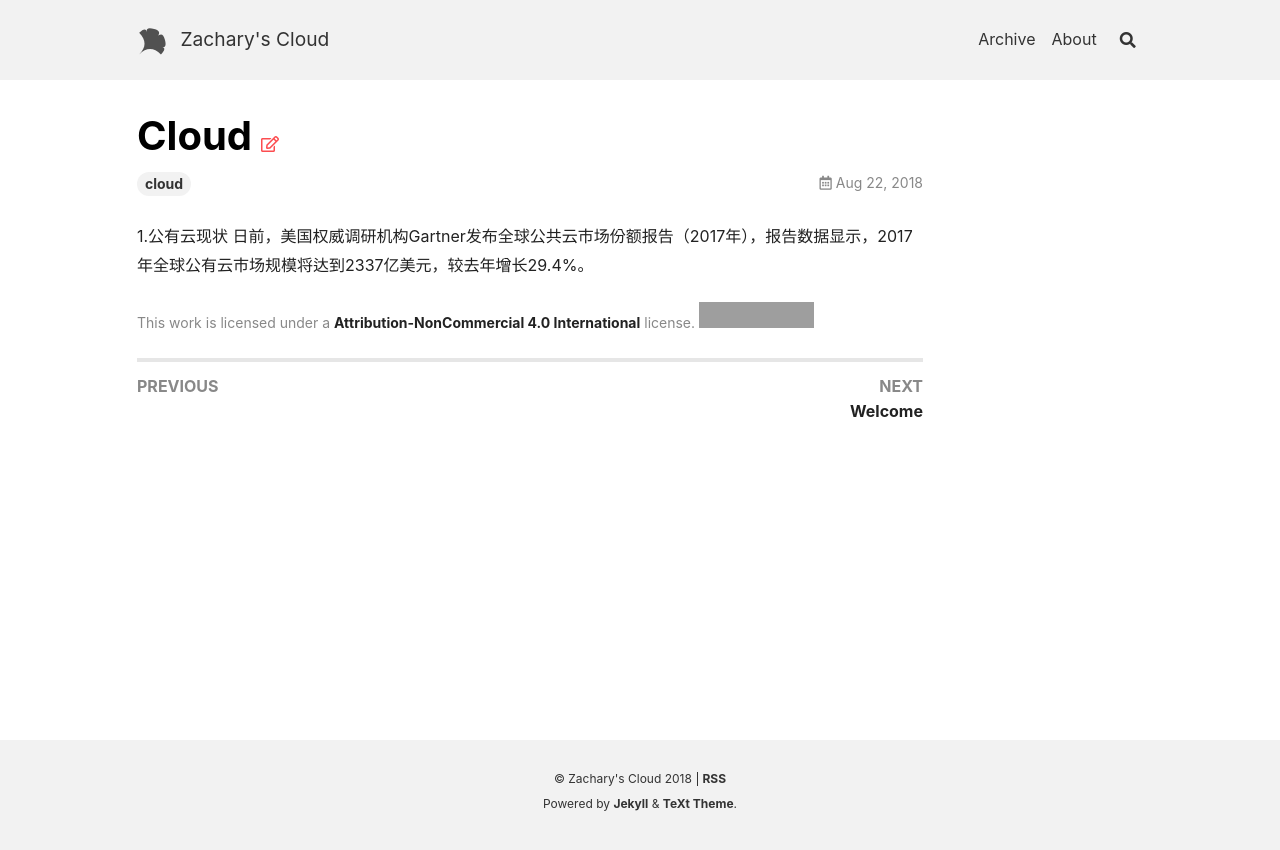
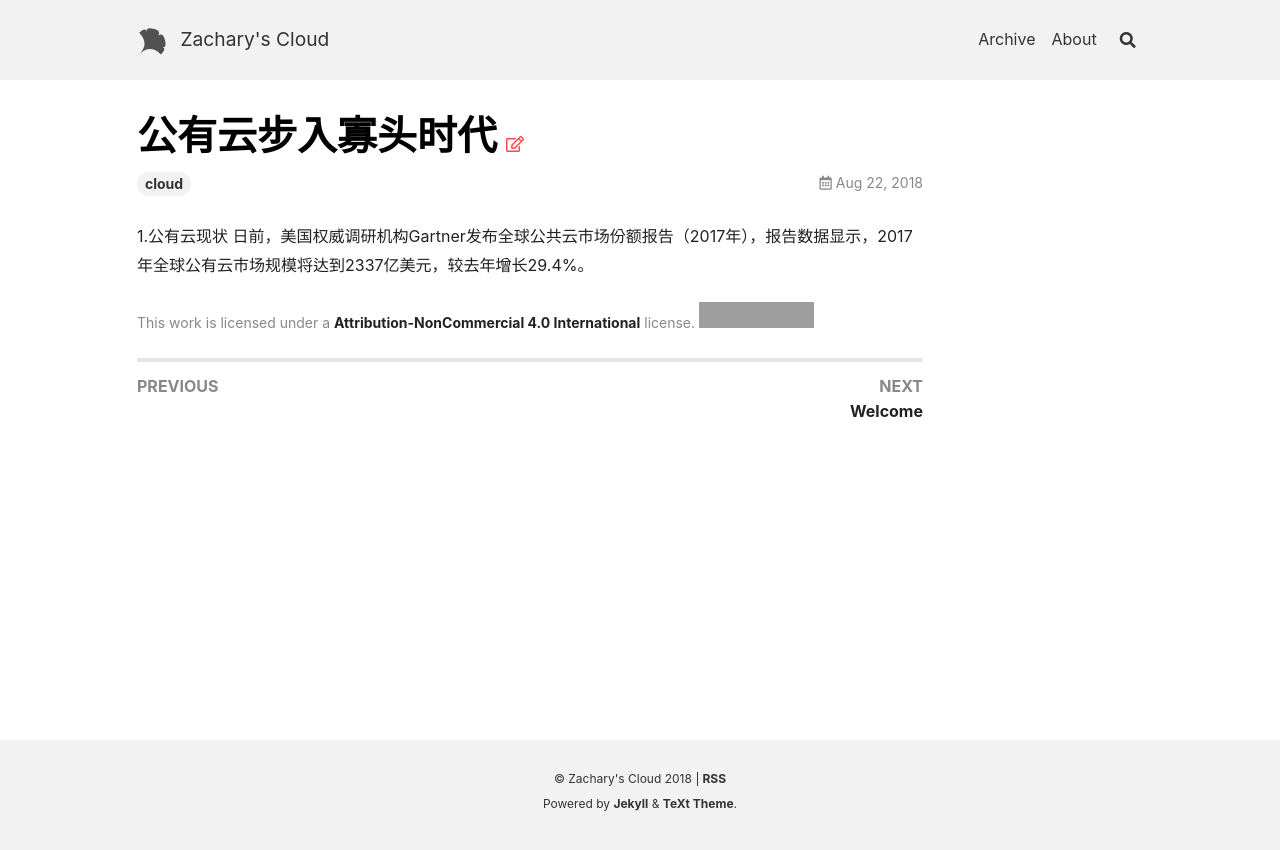
Before and after one commit to mazengxie/mazengxie.github.io, a Jekyll site: the page built from _posts/2018-08-22-cloud.md, in a window 1280 px wide. Shown: the top 850 px of the page. Built offline with Jekyll 4.4.1, drawn with Linux system fonts in a browser that asks for light colours; nearby versions of some CDN libraries; grey boxes are pictures that could not be loaded.

Commit message:
Update 2018-08-22-cloud.md

```diff
--- a/_posts/2018-08-22-cloud.md
+++ b/_posts/2018-08-22-cloud.md
@@ -1,5 +1,5 @@
 ---
-title: Cloud
+title: 公有云步入寡头时代
 key: 201808022
 tags: cloud
 ---
```
